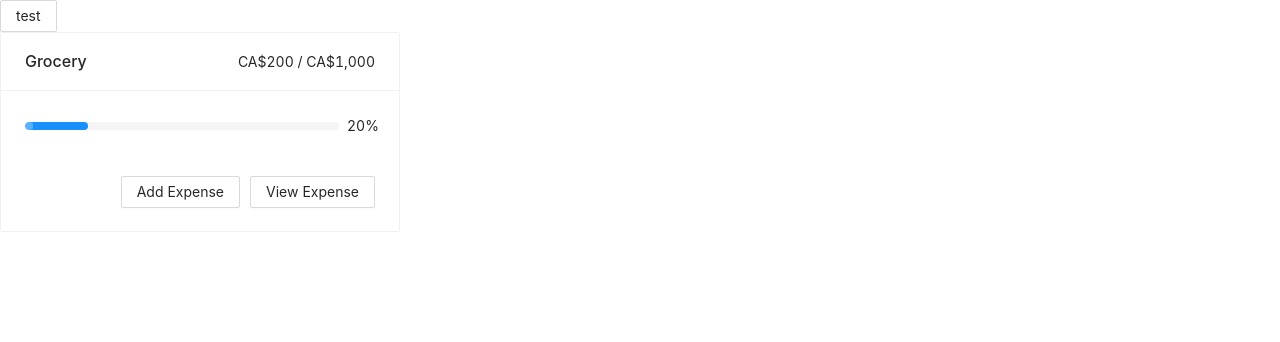
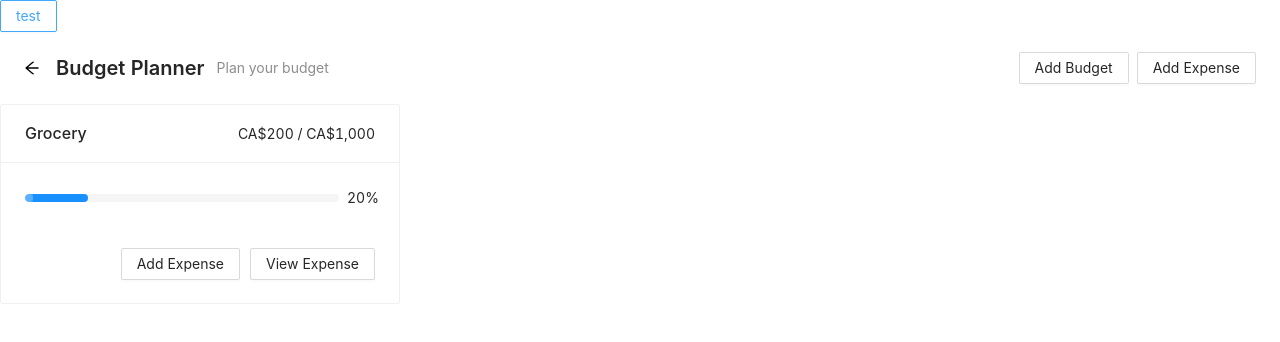
Before and after one commit to rsehmbi/budget-wise-app, a React (Create React App) app in the folder Front/: page / in a window 1280 px wide. Shown: the top 342 px of the page. Built offline with nearby package versions, Linux system fonts and the light colour scheme.

Commit message:
feat: adds header

```diff
--- a/Front/src/Components/App.tsx
+++ b/Front/src/Components/App.tsx
@@ -2,6 +2,7 @@
 import '../Css/App.css';
 import {Button} from "antd";
 import BudgetCard from './BudgetCard.tsx';
+import BudgetPlanner from './BudgetPlanner.tsx';
 import React from 'react';
 
 function App() {
@@ -22,7 +23,7 @@ function App() {
   return (
     <div className="App">
       <Button onClick={() => {test()}}>test</Button>
-      <BudgetCard cardTitle="Grocery" amount={200} maxAmount={ 1000}></BudgetCard>
+      <BudgetPlanner></BudgetPlanner>
     </div>
   );
 }
--- /dev/null
+++ b/Front/src/Components/BudgetPlanner.tsx
@@ -0,0 +1,25 @@
+import { PageHeader, Button } from 'antd';
+import BudgetCard from './BudgetCard.tsx';
+import React from 'react'
+
+export default function BudgetPlanner() {
+    return (
+        <>
+        <PageHeader
+            className="site-page-header"
+            onBack={() => null}
+            title="Budget Planner"
+            subTitle="Plan your budget"
+            extra={
+                [
+                    <Button key="1">Add Budget</Button>,
+                    <Button key="2">Add Expense</Button>,
+                ]
+            }
+
+        />
+        <BudgetCard cardTitle="Grocery" amount={200} maxAmount={1000}></BudgetCard>
+      </>
+
+  )
+}
```
